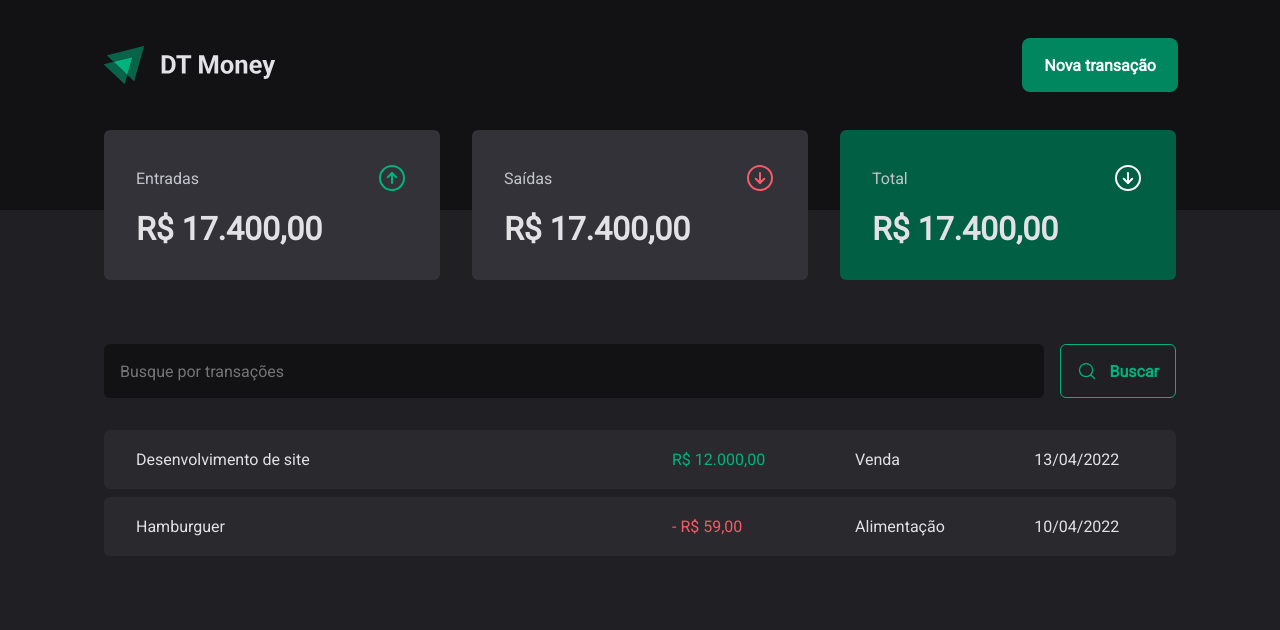
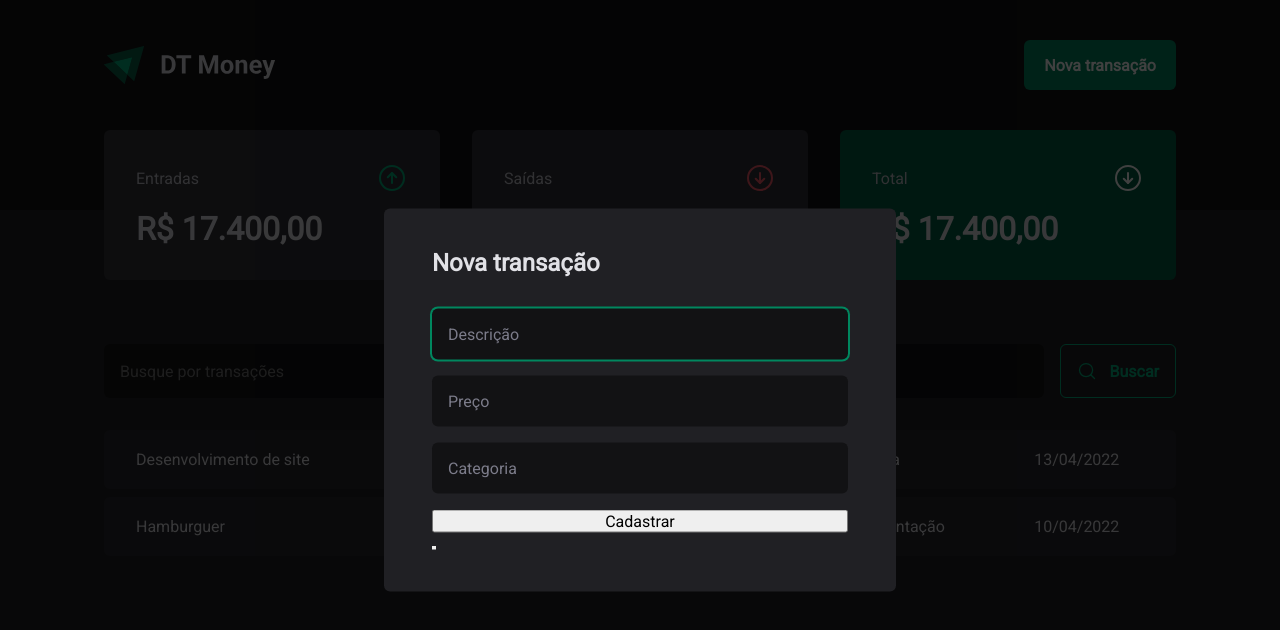
Before and after one commit to RobertodeOliveira/DT-Money, a React (Vite) app: page / in a window 1280 px wide. Both pictures are taken after a click on the button "Nova transação". Shown: the top 630 px of the page. Built offline with nearby package versions, Linux system fonts and the light colour scheme.

Commit message:
feat: develop Modal component

```diff
--- a/src/components/Header/index.tsx
+++ b/src/components/Header/index.tsx
@@ -1,12 +1,23 @@
 import * as S from './styles'
 import  logo  from '../../../public/logo.svg'
+import * as Dialog from '@radix-ui/react-dialog';
+import { NewTransactionModal } from '../NewTransactionModal';
+
 
 export const Header = () => {
   return (
       <S.HeaderContainer>
         <S.HeaderContent>
           <img src={logo} alt="" />
-          <S.NewTranactionButton>Nova transação</S.NewTranactionButton>
+
+          <Dialog.Root>
+            <Dialog.Trigger asChild>
+              <S.NewTranactionButton>Nova transação</S.NewTranactionButton>
+            </Dialog.Trigger>
+
+            <NewTransactionModal />
+
+          </Dialog.Root>
         </S.HeaderContent>
       </S.HeaderContainer>
   )
--- /dev/null
+++ b/src/components/NewTransactionModal/index.tsx
@@ -0,0 +1,24 @@
+import * as S from './styles'
+import * as Dialog from '@radix-ui/react-dialog';
+
+export const NewTransactionModal = () => {
+  return (
+    <>
+      <Dialog.Portal>
+        <S.Overlay />
+
+          <S.Content>
+            <Dialog.Title>Nova transação</Dialog.Title>
+            <form action="">
+              <input type="text" placeholder='Descrição' required/>
+              <input type="text" placeholder='Preço' required/>
+              <input type="text" placeholder='Categoria' required/>
+
+              <button type='submit'>Cadastrar</button>
+            </form>
+            <Dialog.Close />
+          </S.Content>
+        </Dialog.Portal>
+    </>
+  )
+}
--- /dev/null
+++ b/src/components/NewTransactionModal/styles.ts
@@ -0,0 +1,58 @@
+import styled from "styled-components";
+import * as Dialog from '@radix-ui/react-dialog';
+
+export const Overlay = styled(Dialog.Overlay)`
+  position: fixed;
+  width: 100vw;
+  height: 100vh;
+  inset: 0;
+  background: rgba(0, 0, 0, 0.75);
+`
+
+export const Content = styled(Dialog.Content)`
+  min-width: 32rem;
+  border-radius: 6px;
+  padding: 2.5rem 3rem;
+  background: ${props => props.theme["gray-800"]};
+
+  position: fixed;
+  top: 50%;
+  left: 50%;
+  transform: translate(-50%, -50%);
+
+  form {
+    margin-top: 2rem;
+    display: flex;
+    flex-direction: column;
+    gap: 1rem;
+
+    input{
+      border-radius: 6px;
+      border: 0;
+      background: ${props => props.theme["gray-900"]};
+      color: ${props => props.theme["gray-300"]};
+      padding: 1rem;
+
+      &::placeholder{
+        color: ${porps => porps.theme["gray-500"]};
+      }
+
+      button[type='bubmit'] {
+        height: 58px;
+        border: 0;
+        background: ${props => props.theme["gray-500"]};
+        color: ${props => props.theme.white};
+        font-weight: bold;
+        padding: 0 1.25rem;
+        border-radius: 6px;
+        margin-top: 1.5rem;
+
+        &:hover {
+          background: ${props => props.theme["green-700"]};
+          transition: background-color 0.2s;
+        }
+      }
+    }
+  }
+
+`
```
